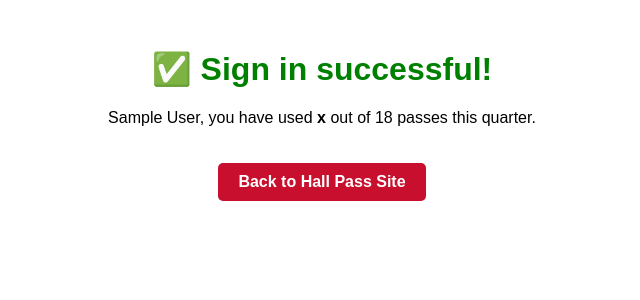
After one commit to rheerenljh/lincoln-hall-pass, a Flask app: template templates/signin_success.html in a window 1280 px wide. The commit adds this page. Shown: the top 300 px of the page, without its empty margins (318-958 px from the left). Run offline with Flask 3, Linux system fonts and the light colour scheme; the template is opened without the code that fills it: most values are stand-ins (such as "Sample title", 1, 10 or a date in 2020); parts of the project's set-up code (start-up, migrations or seed data) failed here and were passed over.

Commit message:
Prepare hall pass app for Render deployment

```diff
--- a/app.py
+++ b/app.py
@@ -1,24 +1,35 @@
+import os
+import json
 import gspread
 from oauth2client.service_account import ServiceAccountCredentials
 from flask import Flask, render_template, request, redirect, session, url_for
 from datetime import datetime, date
-import os
-import json
 
 app = Flask(__name__)
-app.secret_key = 'lincoln20252026'
 
+# ---------- SECRETS & CONFIG (env-first) ----------
+# Set these in Render → Environment
 # ---------- CONFIG ----------
-HALL_LIMIT = 10
-MAX_QUARTER_PASSES = 18
-PASSWORD = 'lincoln20252026'
+app.secret_key = os.environ.get("SECRET_KEY", "dev-only-override")  # dev fallback
+PASSWORD = os.environ.get("TEACHER_DASHBOARD_PASSWORD", "dev-password")  # dev fallback
+
+HALL_LIMIT = int(os.environ.get("HALL_LIMIT", 10))
+MAX_QUARTER_PASSES = int(os.environ.get("MAX_QUARTER_PASSES", 18))
 
 # ---------- GOOGLE SHEETS ----------
 scope = ["https://spreadsheets.google.com/feeds", "https://www.googleapis.com/auth/drive"]
-google_creds = json.loads(os.environ["GOOGLE_CREDS_JSON"])
+
+if os.environ.get("GOOGLE_CREDS_JSON"):
+    # Load from environment variable (Render deployment)
+    google_creds = json.loads(os.environ["GOOGLE_CREDS_JSON"])
+else:
+    # Local development - load from file
+    with open("service_account.json") as f:
+        google_creds = json.load(f)
+
 creds = ServiceAccountCredentials.from_json_keyfile_dict(google_creds, scope)
 client = gspread.authorize(creds)
-SHEET_NAME = "HallPassTracker"
+SHEET_NAME = os.environ.get("SHEET_NAME", "HallPassTracker")
 sheet = client.open(SHEET_NAME).sheet1
 
 # ---------- CHOICES ----------
@@ -133,34 +144,58 @@ def signout():
     write_pass(entry)
     return redirect(url_for('home', name=f"{first_name} {last_name}"))
 
-@app.route('/signin', methods=['POST'])
+from datetime import datetime
+from flask import request, redirect, url_for
+
+@app.route("/signin", methods=["POST"])
 def signin():
-    full_name = request.form['name'].strip()
+    # Accept either "full_name" or "name" from the form
+    full_name = (request.form.get("full_name") or request.form.get("name") or "").strip()
+    # Normalize weird spacing: "  Mary   Ann  Smith  " -> "Mary Ann Smith"
+    full_name = " ".join(full_name.split())
+
+    if not full_name or " " not in full_name:
+        return "First and last name are required", 400
+
+    # Support multi-part last names (everything after first token)
+    parts = full_name.split(" ")
+    first_name = parts[0]
+    last_name = " ".join(parts[1:])
+
+    # Pull rows and header row from Google Sheets
+    records = sheet.get_all_records()
+    headers = sheet.row_values(1)
     try:
-        first, last = full_name.split(' ', 1)
-    except ValueError:
-        return render_template("error.html", message="Please enter your full name as 'First Last'.")
+        time_in_col = headers.index("Time In") + 1
+    except ValueError as e:
+        return f"Missing expected column: {e}", 500
 
-    passes = read_passes()
-    updated = False
-    for i in range(len(passes) - 1, -1, -1):
-        row = passes[i]
-        if (row.get('First Name', '').strip().lower() == first.lower() and
-            row.get('Last Name', '').strip().lower() == last.lower() and
-            row.get('Time In', '').strip() == ''):
-            row['Time In'] = datetime.now().strftime('%Y-%m-%d %H:%M:%S')
-            updated = True
-            break
+    target_first = first_name.strip().lower()
+    target_last  = last_name.strip().lower()
 
-    if updated:
-        sheet.clear()
-        headers = ['First Name', 'Last Name', 'Period', 'Teacher', 'Reason', 'Time Out', 'Time In']
-        sheet.append_row(headers)
-        for row in passes:
-            sheet.append_row([row.get(h, '') for h in headers])
-        return redirect(url_for('home', name=f"{first} {last}"))
-    else:
-        return render_template("error.html", message="No active pass found. Did you sign out first?")
+    # Find an active pass (Time In still blank-ish)
+    for idx, row in enumerate(records, start=2):  # data starts on row 2
+        row_first = str(row.get("First Name", "")).strip().lower()
+        row_last  = str(row.get("Last Name", "")).strip().lower()
+        time_in_val = str(row.get("Time In", "")).strip()
+
+        # Treat "", "None", "nan" (and formula-blank that comes back as "") as empty
+        is_time_in_empty = (time_in_val == "" or time_in_val.lower() in ("none", "nan"))
+
+        if row_first == target_first and row_last == target_last and is_time_in_empty:
+            # Update Time In
+            sheet.update_cell(idx, time_in_col, datetime.now().strftime("%Y-%m-%d %H:%M:%S"))
+            # Compute updated passes used this quarter
+            used_passes = passes_this_quarter(first_name, last_name)
+            # Show confirmation page
+            return render_template(
+                "signin_success.html",
+                first_name=first_name,
+                last_name=last_name,
+                used_passes=used_passes
+            )
+
+    return "Student not found or already signed in", 404
 
 @app.route('/login', methods=['GET', 'POST'])
 def login():
--- /dev/null
+++ b/templates/signin_success.html
@@ -0,0 +1,37 @@
+<!DOCTYPE html>
+<html>
+<head>
+    <title>Sign In Successful</title>
+    <style>
+        body {
+            font-family: Arial, sans-serif;
+            text-align: center;
+            margin-top: 50px;
+        }
+        h1 {
+            color: green;
+        }
+        .btn {
+            display: inline-block;
+            margin-top: 20px;
+            padding: 10px 20px;
+            background-color: #c8102e; /* Lincoln red */
+            color: white;
+            text-decoration: none;
+            border-radius: 5px;
+            font-weight: bold;
+        }
+        .btn:hover {
+            background-color: #a10b22;
+        }
+    </style>
+</head>
+<body>
+    <h1>✅ Sign in successful!</h1>
+    <p>{{ first_name }} {{ last_name }}, you have used
+       <strong>{{ used_passes }}</strong> out of 18 passes this quarter.</p>
+    <a href="{{ url_for('home', name=first_name + ' ' + last_name) }}" class="btn">
+        Back to Hall Pass Site
+    </a>
+</body>
+</html>
```
Also changed, not shown: templates/sign_in_form.html (+5 -27 lines), requirements.txt (line endings or trailing spaces).
